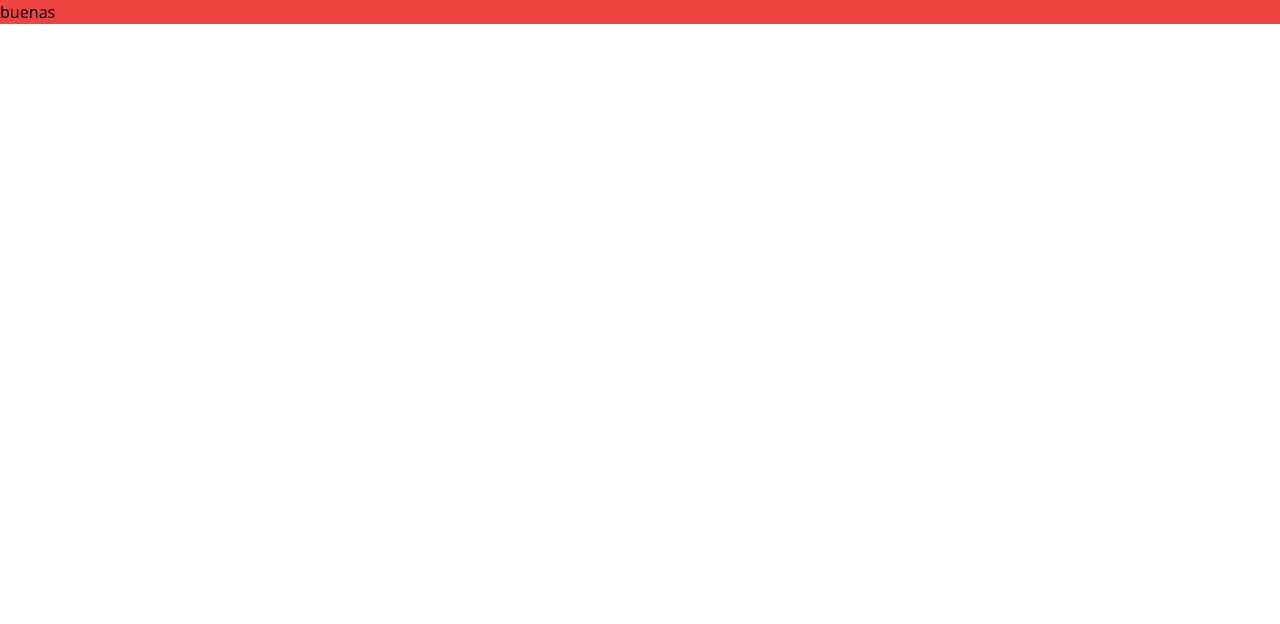
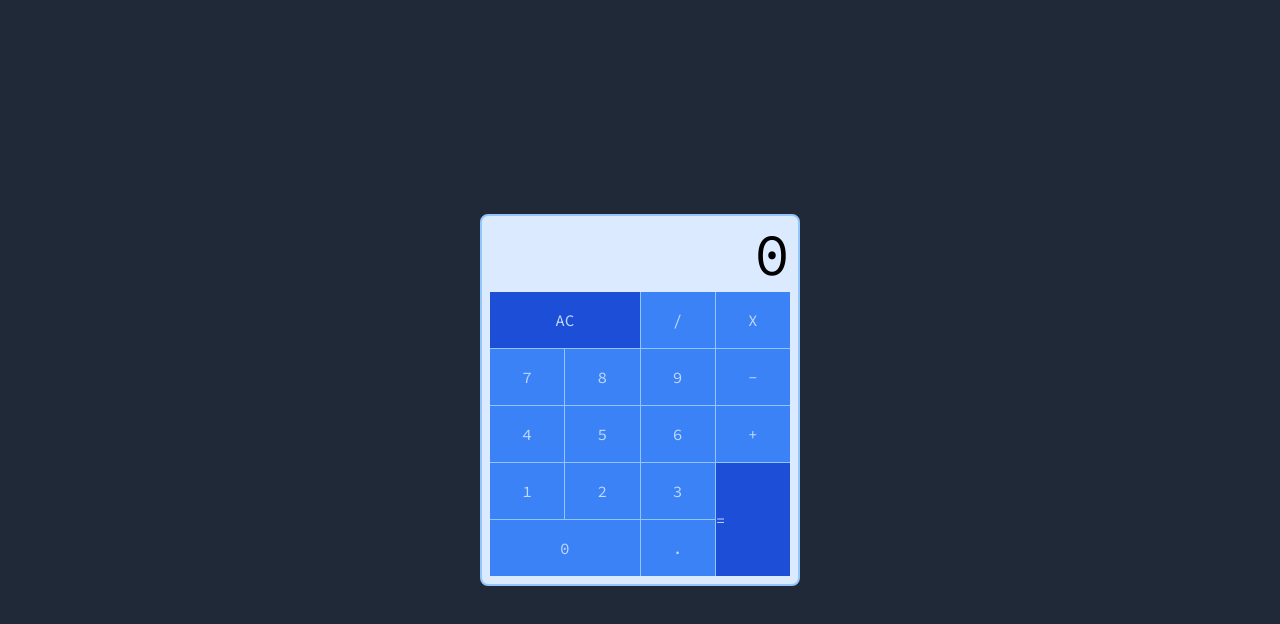
Before and after one commit to Trefu/calculator, a React (Create React App) app: page / in a window 1280 px wide. Shown: the top 624 px of the page. Built offline with nearby package versions, Linux system fonts and the light colour scheme.

Commit message:
interface,display,buttons components

```diff
--- a/public/index.html
+++ b/public/index.html
@@ -1,43 +1,25 @@
 <!DOCTYPE html>
 <html lang="en">
+
 <head>
   <meta charset="utf-8" />
   <link rel="icon" href="%PUBLIC_URL%/favicon.ico" />
   <meta name="viewport" content="width=device-width, initial-scale=1" />
   <meta name="theme-color" content="#000000" />
-    <meta
-      name="description"
-      content="Web site created using create-react-app"
-    />
+  <meta name="freecodecamp calculator" content="calculator made for FCC created using create-react-app" />
   <link rel="apple-touch-icon" href="%PUBLIC_URL%/logo192.png" />
-    <!--
-      manifest.json provides metadata used when your web app is installed on a
-      user's mobile device or desktop. See https://developers.google.com/web/fundamentals/web-app-manifest/
-    -->
+  <link rel="preconnect" href="https://fonts.googleapis.com">
+  <link rel="preconnect" href="https://fonts.gstatic.com" crossorigin>
+  <link href="https://fonts.googleapis.com/css2?family=Source+Code+Pro&display=swap" rel="stylesheet">
   <link rel="manifest" href="%PUBLIC_URL%/manifest.json" />
-    <!--
-      Notice the use of %PUBLIC_URL% in the tags above.
-      It will be replaced with the URL of the `public` folder during the build.
-      Only files inside the `public` folder can be referenced from the HTML.
 
-      Unlike "/favicon.ico" or "favicon.ico", "%PUBLIC_URL%/favicon.ico" will
-      work correctly both with client-side routing and a non-root public URL.
-      Learn how to configure a non-root public URL by running `npm run build`.
-    -->
-    <title>React App</title>
+  <title>Calculator</title>
 </head>
+
 <body>
   <noscript>You need to enable JavaScript to run this app.</noscript>
   <div id="root"></div>
-    <!--
-      This HTML file is a template.
-      If you open it directly in the browser, you will see an empty page.
 
-      You can add webfonts, meta tags, or analytics to this file.
-      The build step will place the bundled scripts into the <body> tag.
+</body>
 
-      To begin the development, run `npm start` or `yarn start`.
-      To create a production bundle, use `npm run build` or `yarn build`.
-    -->
-  </body>
 </html>
--- a/src/App.jsx
+++ b/src/App.jsx
@@ -1,9 +1,18 @@
+import Display from "./components/Display";
+import Buttons from "./components/Buttons";
+import { useState } from "react";
+function App() {
+  const [input, setInput] = useState(0)
+  return (
+    <div className="bg-gray-800 h-screen flex justify-center items-center">
+      <div style={{ width: "320px" }} className="bg-blue-100 container mx-auto p-2 rounded-lg border-2 border-blue-300">
+        <Display input={input} />
 
-function App() {
-  return (
-    <div className="bg-red-500 text-">
-      <h1>buenas</h1>
-    </div>
+        <Buttons setInput={setInput} />
+
+      </div>
+
+    </div >
   );
 }
 
--- /dev/null
+++ b/src/components/Buttons.jsx
@@ -0,0 +1,27 @@
+export const Buttons = (props) => {
+    return (
+        <div className="grid grid-cols-4 gap-px text-center text-blue-200 bg-blue-300 ">
+
+            <button className='bg-blue-700 py-4 col-span-2'>AC</button>
+            <button className='bg-blue-500 py-4 '>/</button>
+            <button className='bg-blue-500 py-4 ' >X</button>
+            <button className='bg-blue-500 py-4'>7</button>
+            <button className='bg-blue-500 py-4 '>8</button>
+            <button className='bg-blue-500 py-4 ' >9</button>
+            <button className='bg-blue-500 py-4'>-</button>
+            <button className='bg-blue-500 py-4 '>4</button>
+            <button className='bg-blue-500 py-4 ' >5</button>
+            <button className='bg-blue-500 py-4'>6</button>
+            <button className='bg-blue-500 py-4 '>+</button>
+            <button className='bg-blue-500 py-4 ' >1</button>
+            <button className='bg-blue-500 py-4 ' >2</button>
+            <button className='bg-blue-500 py-4 ' >3</button>
+            <button className='bg-blue-700 py-4 row-span-2 flex flex-col justify-center' >=</button>
+            <button className='bg-blue-500 py-4 col-span-2' >0</button>
+            <button className='bg-blue-500 py-4 ' >.</button>
+
+        </div>
+    )
+}
+
+export default Buttons
--- /dev/null
+++ b/src/components/Display.jsx
@@ -0,0 +1,9 @@
+export const Display = ({ input }) => {
+    return (
+        <div className="flex justify-end">
+            <span className='text-right text-6xl mb-2'>{input}</span>
+        </div>
+    )
+}
+
+export default Display
--- a/src/index.css
+++ b/src/index.css
@@ -1,3 +1,9 @@
 @tailwind base;
 @tailwind components;
 @tailwind utilities;
+
+@layer base {
+    body{
+        font-family: 'Source Code Pro', monospace;
+    }
+}
```
Lines whose indentation alone changed are shown as unchanged.
